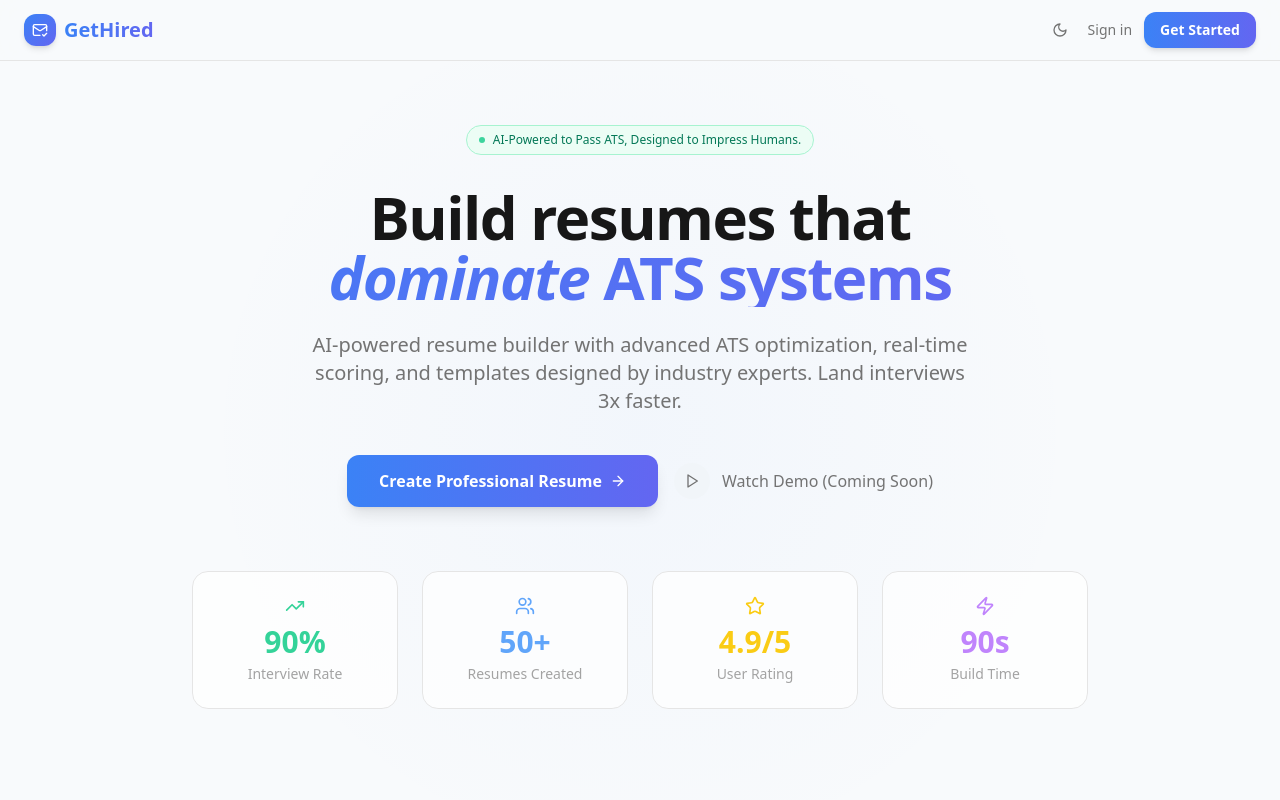
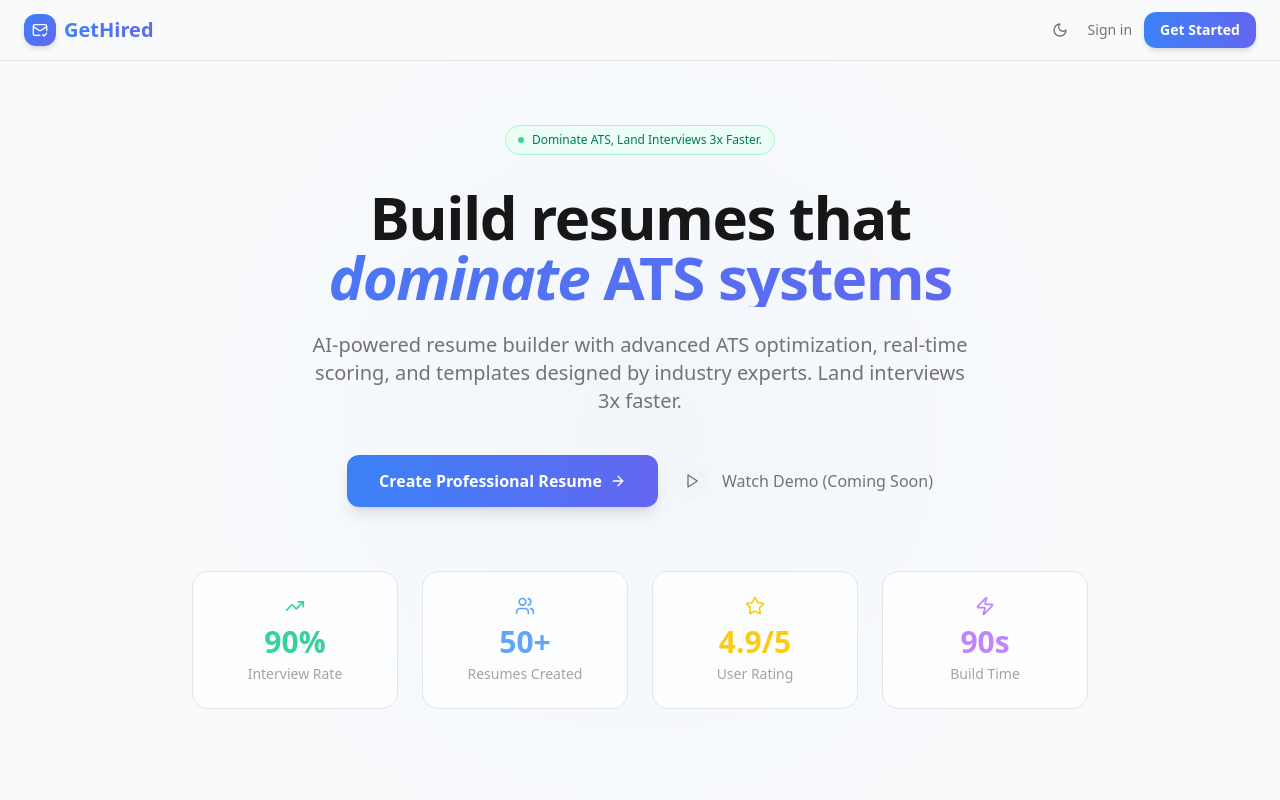
Before and after one commit to divyansharma001/GetHired, a Next.js app: page / in a window 1280 px wide. Shown: the top 800 px of the page. Built offline with nearby package versions, Linux system fonts and the light colour scheme.

Commit message:
feat: update landing page tagline for improved clarity and engagement

```diff
--- a/components/landing/landing-page.tsx
+++ b/components/landing/landing-page.tsx
@@ -339,7 +339,7 @@ const LandingPageContent = () => {
         <div className={`text-center transition-all duration-1000 relative z-10 ${isVisible ? 'opacity-100 translate-y-0' : 'opacity-0 translate-y-8'}`}>
           <div className={`inline-flex items-center ${isDark ? 'bg-emerald-800/30 text-emerald-300 border border-emerald-700/40' : 'bg-emerald-50 text-emerald-700 border border-emerald-200'} px-3 py-1.5 rounded-full text-xs font-medium mb-8 backdrop-blur-sm animate-fade-in-up`} style={{animationDelay: '0.2s'}}>
             <div className="w-1.5 h-1.5 bg-emerald-400 rounded-full mr-2 animate-pulse"></div>
-            AI-Powered to Pass ATS, Designed to Impress Humans.
+            Dominate ATS, Land Interviews 3x Faster.
           </div>
 
           <div className="animate-fade-in-up" style={{animationDelay: '0.4s'}}>
```
